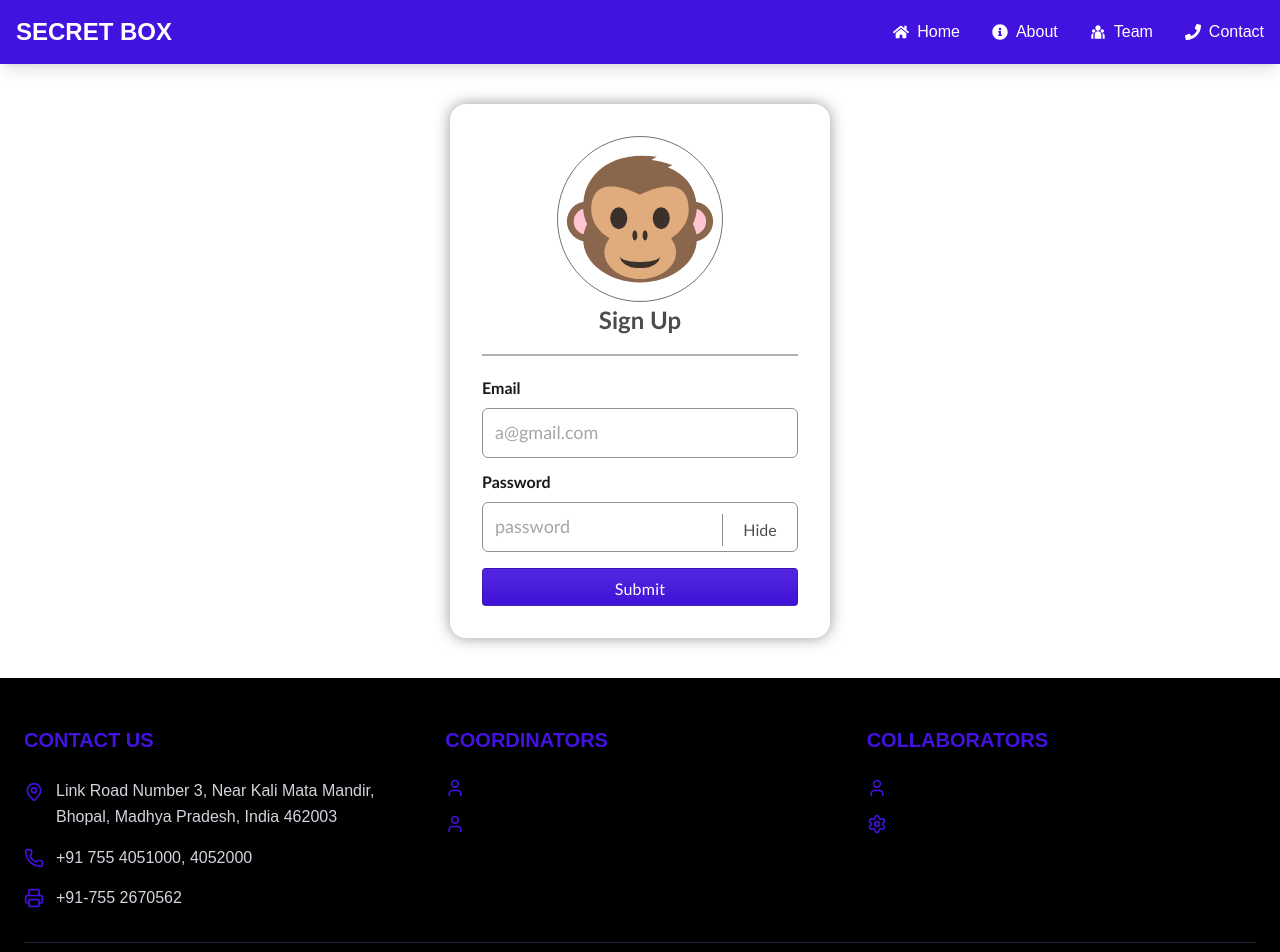
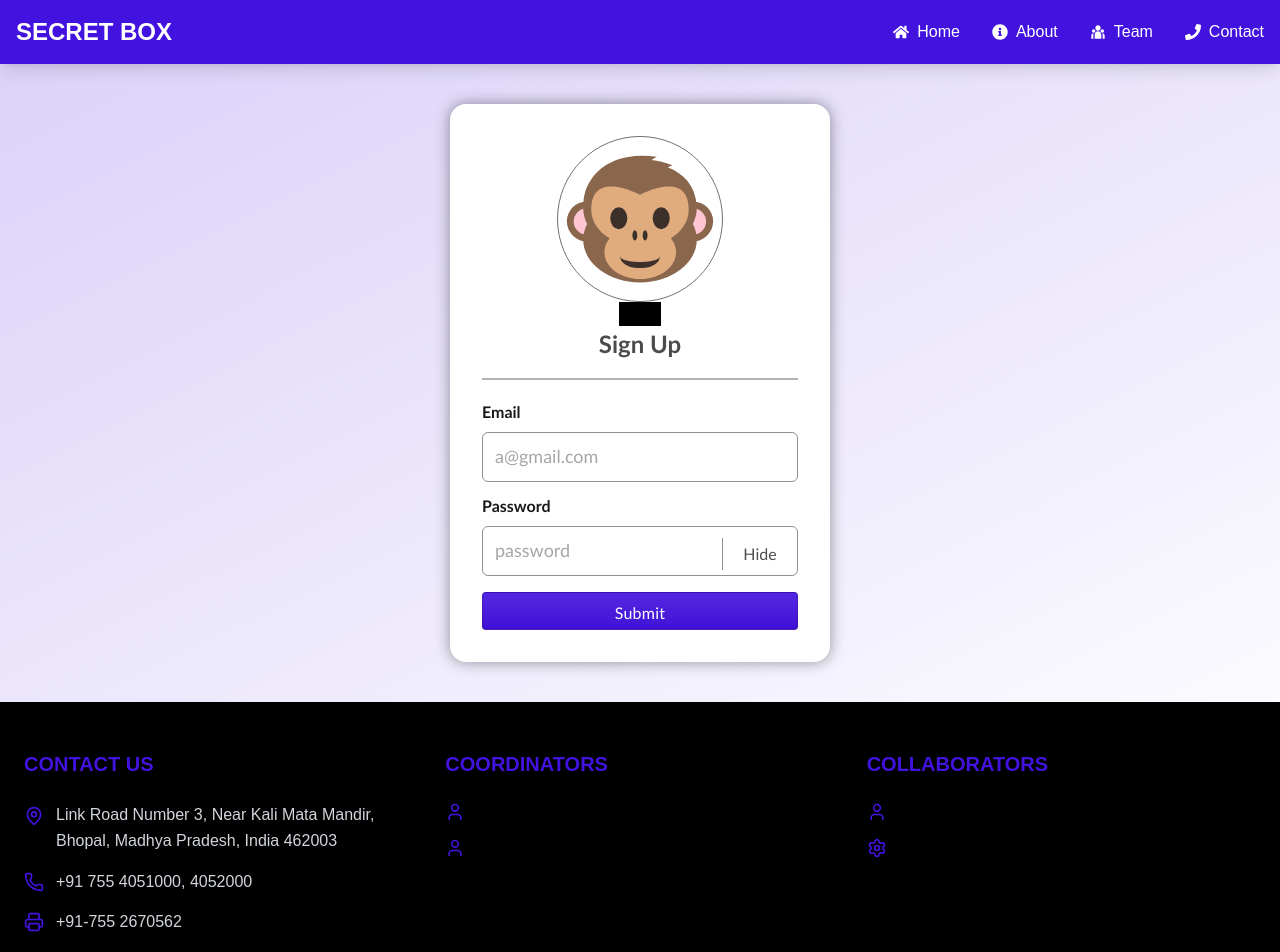
Before and after one commit to AadiJainTikamgarh/Secret-Box, a Next.js app: page /signup in a window 1280 px wide. Shown: the top 952 px of the page. Built offline with nearby package versions, Linux system fonts and the light colour scheme; no server answers.

Commit message:
Google auth

```diff
--- a/package.json
+++ b/package.json
@@ -16,6 +16,7 @@
     "lucide-react": "^0.515.0",
     "mongoose": "^8.15.2",
     "next": "15.3.3",
+    "next-auth": "^4.24.11",
     "react": "^19.0.0",
     "react-dom": "^19.0.0",
     "react-icons": "^5.5.0",
--- a/src/Components/Footer.jsx
+++ b/src/Components/Footer.jsx
@@ -3,7 +3,7 @@ import { MapPin, Phone, Printer, User, Settings } from 'lucide-react';
 
 export default function Footer() {
   return (
-    <footer className="bg-black text-white py-12 px-6 mt-10">
+    <footer className="bg-black text-white py-12 px-6">
       <div className="max-w-7xl mx-auto">
         <div className="grid grid-cols-1 md:grid-cols-3 gap-8 mb-8">
 
--- a/src/Components/Form.jsx
+++ b/src/Components/Form.jsx
@@ -1,6 +1,9 @@
 "use client"
 import React, { useState } from 'react';
 import styled from 'styled-components';
+import { signIn } from 'next-auth/react'
+import { useSession } from 'next-auth/react';
+
 
 const Form = () => {
   const [formData, setFormData] = useState({
@@ -28,6 +31,9 @@ const Form = () => {
   const togglePasswordVisibility = () => {
     setShowPassword(!showPassword);
   };
+
+  const session = useSession()
+  console.log(session.data)
 
   return (
     <StyledWrapper>
@@ -103,7 +109,7 @@ const Form = () => {
           </svg>
         </label>
 
-
+        <button onClick={signIn} className='bg-black'>Signin</button>
       </div>
     </StyledWrapper>
   );
@@ -381,9 +387,9 @@ const StyledWrapper = styled.div`
     padding-right: calc(var(--blind-w) + var(--input-px) + 4px);
   }
   .form .input:focus {
-    border: 1px solid #0969da;
+    border: 1px solid #4212de;
     outline: 0;
-    box-shadow: 0 0 0 2px #0969da;
+    box-shadow: 0 0 0 2px #4212de;
   }
   .form .frg_pss {
     width: 100%;
--- a/src/Components/Header.jsx
+++ b/src/Components/Header.jsx
@@ -18,7 +18,7 @@ const Header = () => {
       initial={{ opacity: 0, y: -20 }}
       animate={{ opacity: 1, y: 0 }}
       transition={{ duration: 0.5 }}
-      className="bg-[#4212de] text-white shadow-lg sticky top-0 z-10 mb-10"
+      className="bg-[#4212de] text-white shadow-lg sticky top-0 z-10 "
     >
       <div className="max-w-7xl mx-auto px-4">
         <div className="flex justify-between items-center py-4">
--- /dev/null
+++ b/src/app/api/auth/[...nextauth]/route.js
@@ -0,0 +1,13 @@
+import NextAuth from "next-auth"
+import GoogleProvider from "next-auth/providers/google";
+
+const handler = NextAuth({
+    providers: [
+        GoogleProvider({
+            clientId: process.env.GOOGLE_CLIENT_ID,
+            clientSecret: process.env.GOOGLE_CLIENT_SECRET
+        })
+    ]
+})
+
+export { handler as GET, handler as POST }
--- a/src/app/layout.js
+++ b/src/app/layout.js
@@ -1,5 +1,6 @@
 import { Geist, Geist_Mono } from "next/font/google";
 import "./globals.css";
+import Provider from "@/app/provider";
 
 const geistSans = Geist({
   variable: "--font-geist-sans",
@@ -22,7 +23,9 @@ export default function RootLayout({ children }) {
       <body
         className={`${geistSans.variable} ${geistMono.variable} antialiased`}
       >
-        {children}
+        <Provider>
+          {children}
+        </Provider>
       </body>
     </html>
   );
--- /dev/null
+++ b/src/app/provider.jsx
@@ -0,0 +1,13 @@
+"use client"
+import { SessionProvider } from 'next-auth/react'
+import React, { Children } from 'react'
+
+const Provider = ({children}) => {
+  return (
+    <SessionProvider>
+        {children}
+    </SessionProvider>
+  )
+}
+
+export default Provider
--- a/src/app/signup/page.jsx
+++ b/src/app/signup/page.jsx
@@ -7,7 +7,7 @@ const page = () => {
   return (
     <div className='min-h-screen'>
      <Header/>
-    <div className='flex flex-col justify-center items-center px-4 bg-white'>
+    <div className='flex flex-col justify-center items-center px-4 py-10 bg-gradient-to-br from-[#4212de30] to-[#4212de05]'>
       <Form/>
     </div>
     <Footer/>
```
Also changed, not shown: 1 other file (tests, documents, lock files or other folders). Lines whose indentation alone changed are shown as unchanged.
